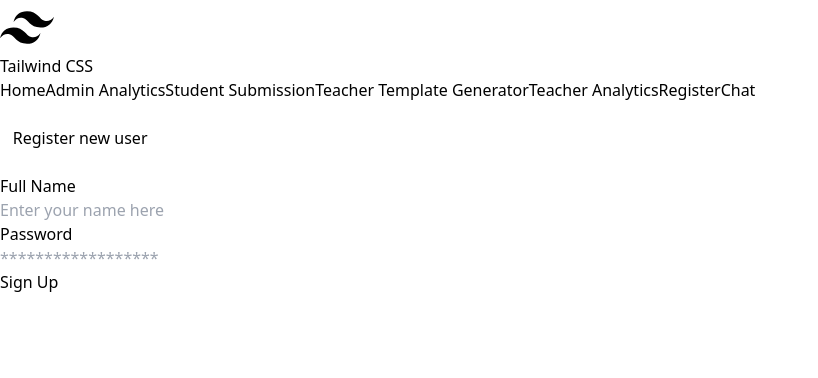
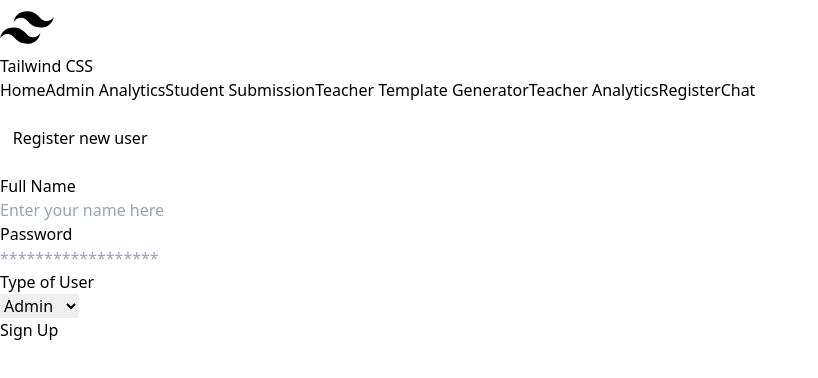
Before and after one commit to AlecVangilbergen/stage_feedback_tool, a React (Vite) app: page /stage_feedback_tool/register in a window 1280 px wide. Shown: the top 378 px of the page, without its empty margins (0-818 px from the left). Built offline with nearby package versions, Linux system fonts and the light colour scheme.

Commit message:
Added Role dropdown to Register.tsx

```diff
--- a/src/components/Register.tsx
+++ b/src/components/Register.tsx
@@ -10,7 +10,7 @@ const Register: React.FC = () => {
           </label>
         </div>
         <div className="md:w-2/3">
-            <input className="bg-gray-200 appearance-none border-2 border-gray-200 rounded w-full py-2 px-4 text-gray-700 leading-tight focus:outline-none focus:bg-white focus:border-purple-500" id="inline-full-name" type="text" placeholder="Enter your name here"/>
+          <input className="bg-gray-200 appearance-none border-2 border-gray-200 rounded w-full py-2 px-4 text-gray-700 leading-tight focus:outline-none focus:bg-white focus:border-purple-500" id="inline-full-name" type="text" placeholder="Enter your name here" />
         </div>
       </div>
       <div className="md:flex md:items-center mb-6">
@@ -20,7 +20,23 @@ const Register: React.FC = () => {
           </label>
         </div>
         <div className="md:w-2/3">
-            <input className="bg-gray-200 appearance-none border-2 border-gray-200 rounded w-full py-2 px-4 text-gray-700 leading-tight focus:outline-none focus:bg-white focus:border-purple-500" id="inline-password" type="password" placeholder="******************"/>
+          <input className="bg-gray-200 appearance-none border-2 border-gray-200 rounded w-full py-2 px-4 text-gray-700 leading-tight focus:outline-none focus:bg-white focus:border-purple-500" id="inline-password" type="password" placeholder="******************" />
+        </div>
+      </div>
+
+      <div className="md:flex md:items-center mb-6">
+        <div className="md:w-1/3">
+          <label className="block text-gray-500 font-bold md:text-right mb-1 md:mb-0 pr-4" >
+            Type of User
+          </label>
+
+        </div>
+        <div className="md:w-2/3">
+          <select className="block appearance-none w-full bg-white border border-gray-400 hover:border-gray-500 px-4 py-2 pr-8 rounded shadow leading-tight focus:outline-none focus:shadow-outline">
+            <option>Admin</option>
+            <option>Teacher</option>
+            <option>Student</option>
+          </select>
         </div>
       </div>
 
```
Lines whose indentation alone changed are shown as unchanged.
